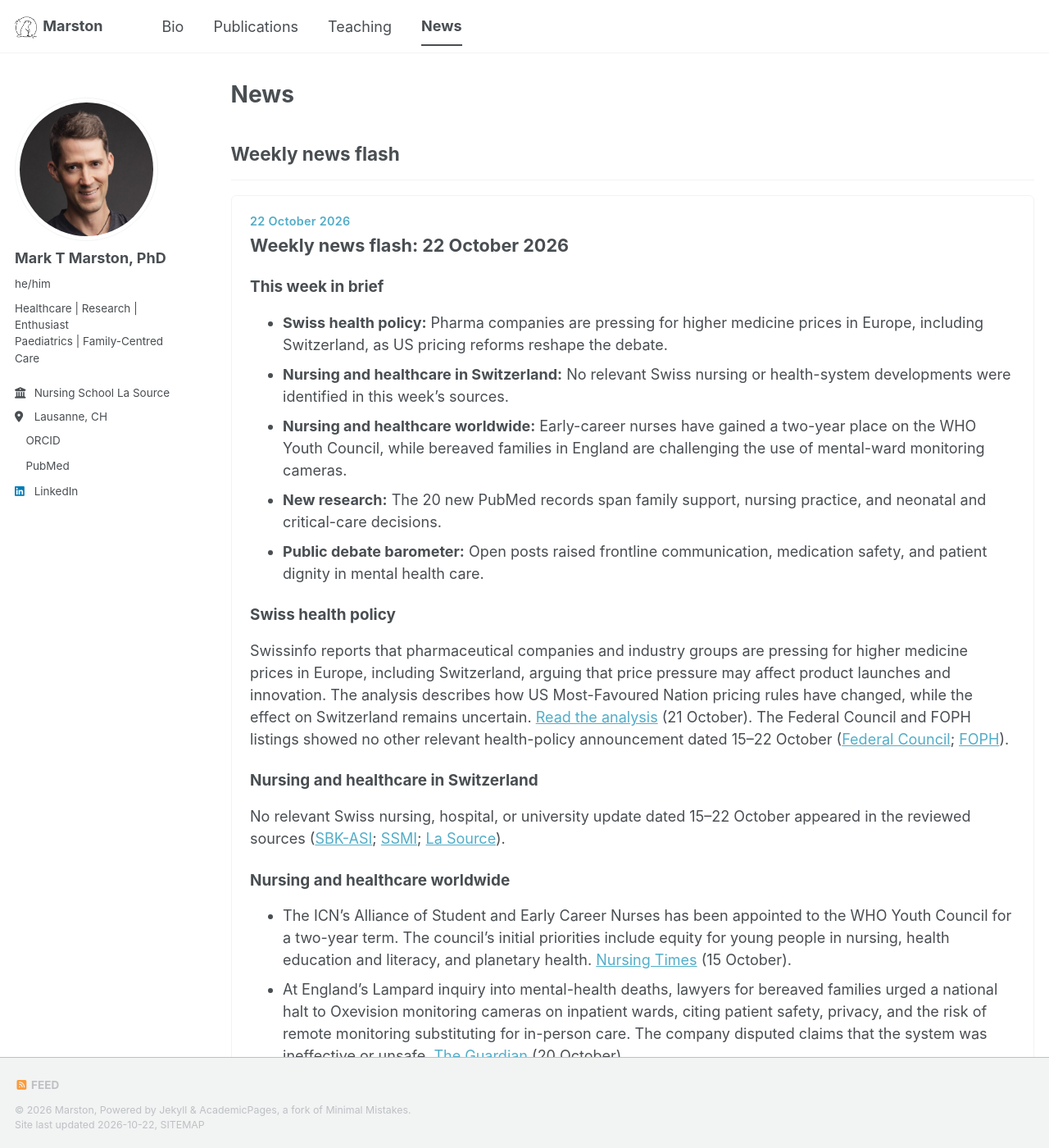
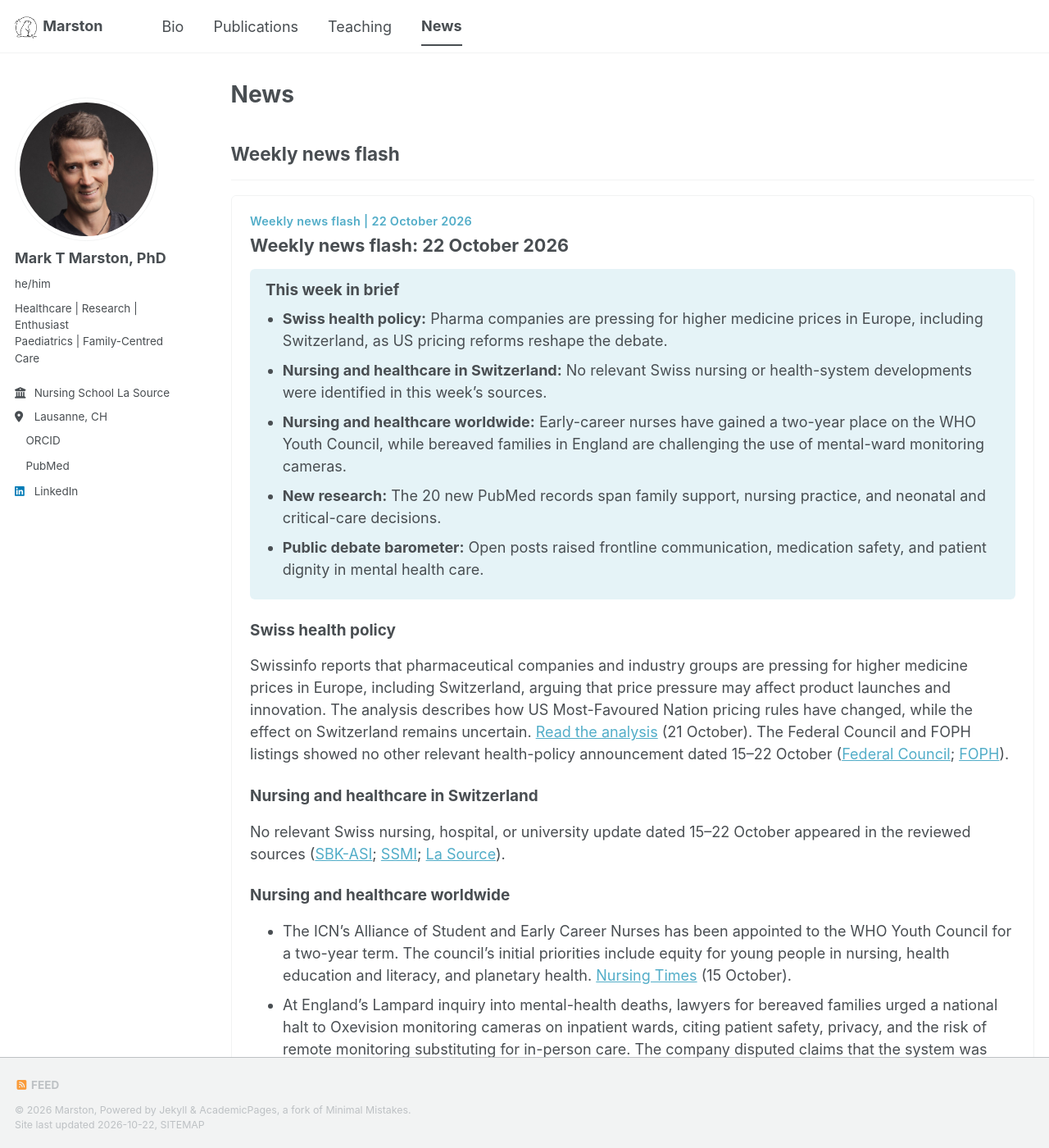
Before and after one commit to marstonRN/marston.github.io, a Jekyll site: the page built from _pages/events.html, in a window 1280 px wide and 1400 px high. Shown: the whole window at 82% size. Built offline with Jekyll 4.4.1, drawn with Linux system fonts in a browser that asks for light colours; a style sheet for code colours, icons or effects is not loaded.

Commit message:
Update events.html

```diff
--- a/_pages/events.html
+++ b/_pages/events.html
@@ -23,7 +23,7 @@ redirect_from:
 {% assign nl_latest = site.newsletter | sort: "date" | reverse | first %}
 {% if nl_latest %}
 <div class="nl-issue">
-<p class="ev-card__date">{{ nl_latest.date | date: "%-d %B %Y" }}</p>
+<p class="ev-card__date">Weekly news flash | {{ nl_latest.date | date: "%-d %B %Y" }}</p>
 <h2 class="nl-issue__title">{{ nl_latest.title }}</h2>
 {{ nl_latest.content | replace: "<h2", "<h3" | replace: "</h2>", "</h3>" }}
 </div>
@@ -88,6 +88,23 @@ redirect_from:
   font-size: 1.2em;
 }
 .nl-issue h3 { font-size: 1.05em; margin-top: 1.4em; }
+/* Headlines block: blue background, like the current position on the Bio page */
+.nl-issue h3:first-of-type,
+.nl-issue h3:first-of-type + ul {
+  background: color-mix(in srgb, var(--global-link-color, #2f6f7e) 15%, transparent);
+  margin-left: 0;
+  margin-right: 0;
+}
+.nl-issue h3:first-of-type {
+  margin: 0.8em 0 0;
+  padding: 0.8em 1em 0.3em;
+  border-radius: 6px 6px 0 0;
+}
+.nl-issue h3:first-of-type + ul {
+  margin-top: 0;
+  padding: 0.2em 1em 0.8em 2.2em;
+  border-radius: 0 0 6px 6px;
+}
 .ev-grid {
   display: grid;
   grid-template-columns: repeat(auto-fit, minmax(240px, 1fr));
```
